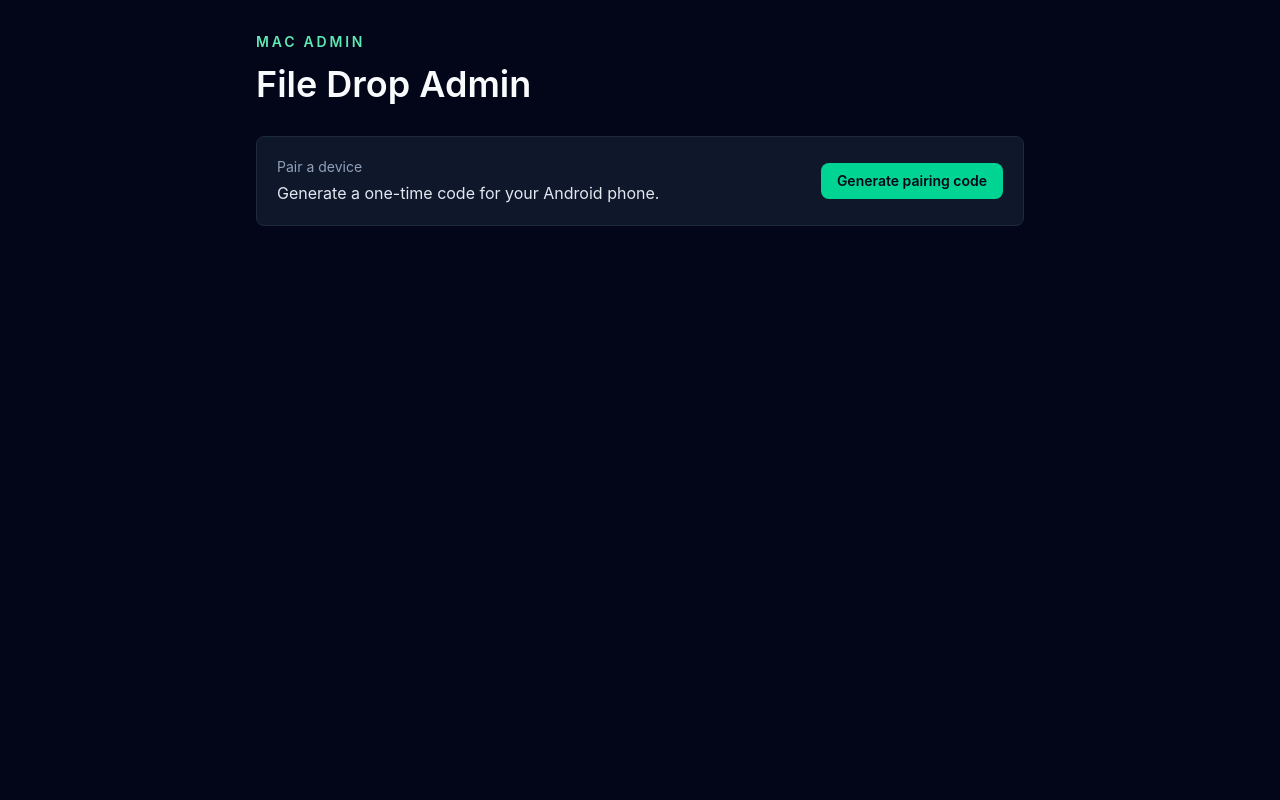
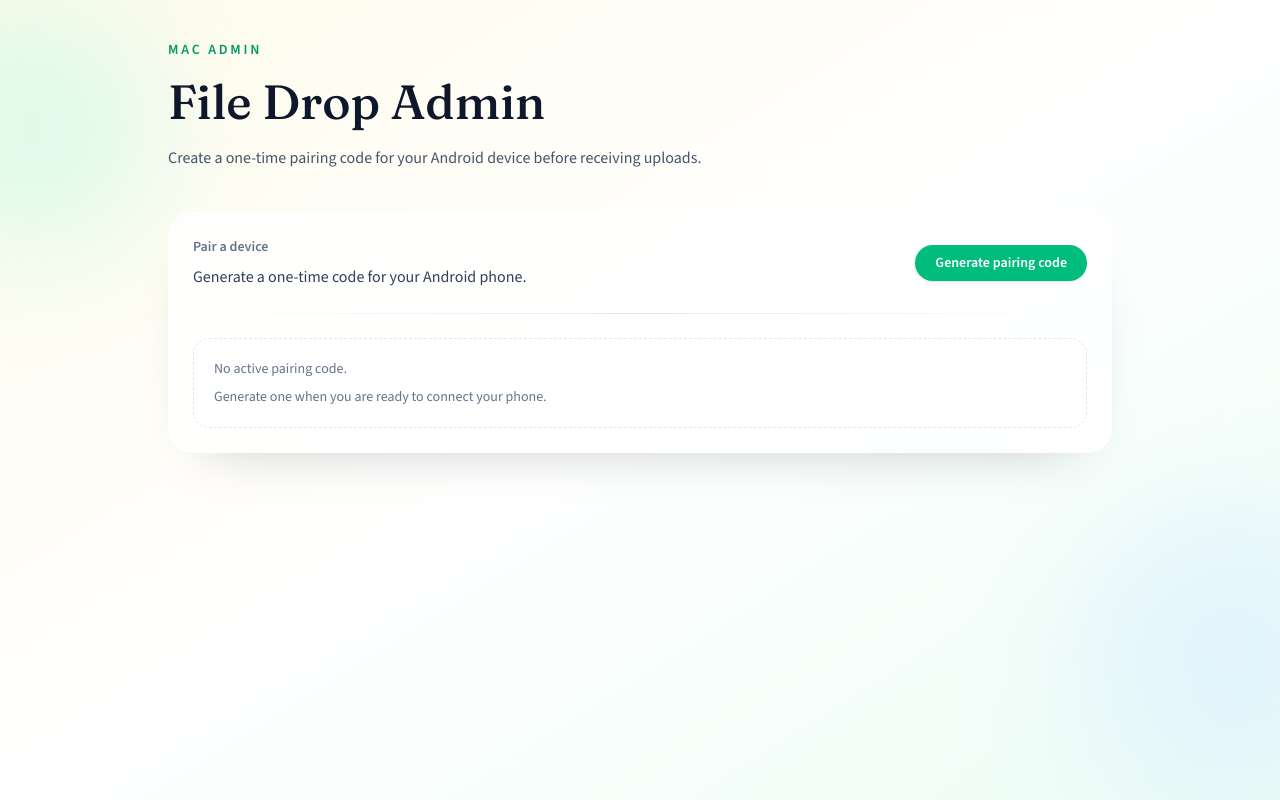
Before and after one commit to kishoreshanto/file-drop, a SvelteKit app: page /admin in a window 1280 px wide. Built offline with nearby package versions, Linux system fonts and the light colour scheme.

Commit message:
feat: enhance UI and layout for admin, pair, and upload pages with improved styling and descriptions

```diff
--- a/src/routes/admin/+page.svelte
+++ b/src/routes/admin/+page.svelte
@@ -6,43 +6,85 @@
 
 <svelte:head>
 	<title>File Drop Admin</title>
+	<meta name="description" content="Generate pairing codes for File Drop." />
+	<link rel="preconnect" href="https://fonts.googleapis.com" />
+	<link rel="preconnect" href="https://fonts.gstatic.com" crossorigin="anonymous" />
+	<link
+		href="https://fonts.googleapis.com/css2?family=Fraunces:opsz,wght@9..144,500;9..144,650&family=Source+Sans+3:wght@400;500;600&display=swap"
+		rel="stylesheet"
+	/>
 </svelte:head>
 
-<main class="min-h-svh bg-slate-950 px-5 py-8 text-slate-50">
-	<section class="mx-auto flex w-full max-w-3xl flex-col gap-8">
+<main
+	class="relative min-h-svh overflow-hidden bg-gradient-to-br from-amber-50 via-white to-emerald-50 text-slate-900"
+>
+	<div
+		class="pointer-events-none absolute top-0 -left-24 h-64 w-64 rounded-full bg-emerald-100/70 blur-3xl"
+		aria-hidden="true"
+	></div>
+	<div
+		class="pointer-events-none absolute -right-24 bottom-0 h-72 w-72 rounded-full bg-sky-100/80 blur-3xl"
+		aria-hidden="true"
+	></div>
+
+	<section
+		class="relative mx-auto flex w-full max-w-5xl flex-col gap-10 px-6 py-10 sm:px-10"
+		style="font-family: 'Source Sans 3', sans-serif;"
+	>
 		<header>
-			<p class="text-sm font-semibold tracking-[0.2em] text-emerald-300 uppercase">Mac admin</p>
-			<h1 class="mt-3 text-4xl font-semibold">File Drop Admin</h1>
+			<p class="text-sm font-semibold tracking-[0.2em] text-emerald-600 uppercase">Mac admin</p>
+			<h1
+				class="mt-3 text-4xl leading-tight text-slate-900 sm:text-5xl"
+				style="font-family: 'Fraunces', serif;"
+			>
+				File Drop Admin
+			</h1>
+			<p class="mt-3 max-w-2xl text-base leading-7 text-slate-600">
+				Create a one-time pairing code for your Android device before receiving uploads.
+			</p>
 		</header>
 
-		<div class="rounded-lg border border-slate-800 bg-slate-900 p-5">
+		<div
+			class="w-full rounded-3xl border border-white/70 bg-white/80 p-6 shadow-[0_24px_60px_-40px_rgba(15,23,42,0.35)] backdrop-blur"
+		>
+			<div class="space-y-6">
 				<div class="flex flex-col gap-4 sm:flex-row sm:items-center sm:justify-between">
 					<div>
-					<p class="text-sm text-slate-400">Pair a device</p>
-					<p class="mt-1 text-base text-slate-200">
+						<p class="text-sm font-semibold text-slate-500">Pair a device</p>
+						<p class="mt-2 text-base text-slate-700">
 							Generate a one-time code for your Android phone.
 						</p>
 					</div>
 					<form method="POST" action="?/generate">
 						<button
-						class="rounded-lg bg-emerald-400 px-4 py-2 text-sm font-semibold text-slate-950 hover:bg-emerald-300"
+							class="rounded-full bg-emerald-500 px-5 py-2 text-sm font-semibold text-white shadow-sm transition hover:bg-emerald-400"
 						>
 							Generate pairing code
 						</button>
 					</form>
 				</div>
 
+				<div class="h-px w-full bg-gradient-to-r from-transparent via-slate-200 to-transparent"></div>
+
 				{#if form?.pairingCode}
-				<div class="mt-6 rounded-lg border border-emerald-800 bg-emerald-950/50 p-5">
-					<p class="text-sm text-emerald-200">Pairing code</p>
-					<p class="mt-2 text-4xl font-semibold tracking-[0.18em] text-white">
+					<div class="rounded-2xl border border-emerald-200 bg-emerald-50/80 p-5">
+						<p class="text-sm font-semibold text-emerald-600">Pairing code</p>
+						<p class="mt-3 text-4xl font-semibold tracking-[0.18em] text-emerald-900">
 							{form.pairingCode}
 						</p>
-					<p class="mt-3 text-sm text-emerald-100">
+						<p class="mt-3 text-sm text-emerald-700">
 							Expires at {new Date(form.expiresAt).toLocaleTimeString()}
+						</p>
+					</div>
+				{:else}
+					<div class="rounded-2xl border border-dashed border-slate-200 bg-white/70 p-5">
+						<p class="text-sm text-slate-500">No active pairing code.</p>
+						<p class="mt-2 text-sm text-slate-500">
+							Generate one when you are ready to connect your phone.
 						</p>
 					</div>
 				{/if}
 			</div>
+		</div>
 	</section>
 </main>
--- a/src/routes/pair/+page.svelte
+++ b/src/routes/pair/+page.svelte
@@ -6,38 +6,71 @@
 
 <svelte:head>
 	<title>Pair Device | File Drop</title>
+	<meta name="description" content="Pair your Android device to File Drop." />
+	<link rel="preconnect" href="https://fonts.googleapis.com" />
+	<link rel="preconnect" href="https://fonts.gstatic.com" crossorigin="anonymous" />
+	<link
+		href="https://fonts.googleapis.com/css2?family=Fraunces:opsz,wght@9..144,500;9..144,650&family=Source+Sans+3:wght@400;500;600&display=swap"
+		rel="stylesheet"
+	/>
 </svelte:head>
 
-<main class="min-h-svh bg-stone-50 px-5 py-8 text-slate-950">
-	<section class="mx-auto flex w-full max-w-md flex-col gap-6">
+<main
+	class="relative min-h-svh overflow-hidden bg-linear-to-br from-amber-50 via-white to-emerald-50 text-slate-900"
+>
+	<div
+		class="pointer-events-none absolute top-0 -left-24 h-64 w-64 rounded-full bg-emerald-100/70 blur-3xl"
+		aria-hidden="true"
+	></div>
+	<div
+		class="pointer-events-none absolute -right-24 bottom-0 h-72 w-72 rounded-full bg-sky-100/80 blur-3xl"
+		aria-hidden="true"
+	></div>
+
+	<section
+		class="relative mx-auto flex w-full max-w-md flex-col gap-8 px-6 py-10 sm:px-10"
+		style="font-family: 'Source Sans 3', sans-serif;"
+	>
 		<header>
-			<p class="text-sm font-semibold tracking-[0.2em] text-emerald-700 uppercase">File Drop</p>
-			<h1 class="mt-3 text-4xl font-semibold">Pair this device</h1>
+			<p class="text-sm font-semibold tracking-[0.2em] text-emerald-600 uppercase">File Drop</p>
+			<h1
+				class="mt-3 text-4xl leading-tight text-slate-900"
+				style="font-family: 'Fraunces', serif;"
+			>
+				Pair this device
+			</h1>
+			<p class="mt-3 text-base leading-7 text-slate-600">
+				Enter the pairing code shown on your Mac and confirm how this device should appear.
+			</p>
 		</header>
 
-		<form method="POST" class="rounded-lg border border-slate-200 bg-white p-5 shadow-sm">
+		<form
+			method="POST"
+			class="rounded-3xl border border-white/70 bg-white/80 p-6 shadow-[0_24px_60px_-40px_rgba(15,23,42,0.35)] backdrop-blur"
+		>
+			<div class="space-y-5">
 				{#if form?.message}
-				<p class="mb-4 rounded-lg border border-red-200 bg-red-50 px-3 py-2 text-sm text-red-700">
+					<p class="rounded-xl border border-red-200 bg-red-50/80 px-3 py-2 text-sm text-red-700">
 						{form.message}
 					</p>
 				{/if}
 
 				<label class="block">
-				<span class="text-sm font-semibold text-slate-700">Device name</span>
+					<span class="text-sm font-semibold text-slate-600">Device name</span>
 					<input
 						name="deviceName"
 						value={form?.deviceName ?? 'Android Phone'}
-					class="mt-2 w-full rounded-lg border border-slate-300 px-3 py-2"
+						class="mt-2 w-full rounded-xl border border-slate-200 bg-white/70 px-4 py-3 text-base text-slate-900 shadow-sm focus:border-emerald-400 focus:outline-none focus:ring-2 focus:ring-emerald-100"
 						autocomplete="off"
 						required
 					/>
 				</label>
 
-			<label class="mt-4 block">
-				<span class="text-sm font-semibold text-slate-700">Pairing code</span>
+				<label class="block">
+					<span class="text-sm font-semibold text-slate-600">Pairing code</span>
 					<input
 						name="pairingCode"
-					class="mt-2 w-full rounded-lg border border-slate-300 px-3 py-2 text-lg tracking-[0.18em]"
+						class="mt-2 w-full rounded-xl border border-slate-200 bg-white/70 px-4 py-3 text-lg tracking-[0.18em] text-slate-900 shadow-sm focus:border-emerald-400 focus:outline-none focus:ring-2 focus:ring-emerald-100"
 						inputmode="numeric"
 						autocomplete="one-time-code"
 						placeholder="583 291"
@@ -45,11 +78,17 @@
 					/>
 				</label>
 
+				<div class="flex flex-col gap-3">
 					<button
-				class="mt-5 w-full rounded-lg bg-emerald-600 px-4 py-3 text-sm font-semibold text-white hover:bg-emerald-500"
+						class="w-full rounded-full bg-emerald-500 px-5 py-3 text-sm font-semibold text-white shadow-sm transition hover:bg-emerald-400"
 					>
 						Pair device
 					</button>
+					<p class="text-xs text-slate-500">
+						Codes expire quickly for security. If it fails, request a new one on your Mac.
+					</p>
+				</div>
+			</div>
 		</form>
 	</section>
 </main>
--- a/src/routes/upload/+page.svelte
+++ b/src/routes/upload/+page.svelte
@@ -198,32 +198,79 @@
 
 <svelte:head>
 	<title>Upload | File Drop</title>
+	<meta name="description" content="Upload files to your paired Mac using File Drop." />
+	<link rel="preconnect" href="https://fonts.googleapis.com" />
+	<link rel="preconnect" href="https://fonts.gstatic.com" crossorigin="anonymous" />
+	<link
+		href="https://fonts.googleapis.com/css2?family=Fraunces:opsz,wght@9..144,500;9..144,650&family=Source+Sans+3:wght@400;500;600&display=swap"
+		rel="stylesheet"
+	/>
 </svelte:head>
 
-<main class="min-h-svh bg-stone-50 px-5 py-8 text-slate-950">
-	<section class="mx-auto flex w-full max-w-2xl flex-col gap-6">
+<main
+	class="relative min-h-svh overflow-hidden bg-linear-to-br from-amber-50 via-white to-emerald-50 text-slate-900"
+>
+	<div
+		class="pointer-events-none absolute top-0 -left-24 h-64 w-64 rounded-full bg-emerald-100/70 blur-3xl"
+		aria-hidden="true"
+	></div>
+	<div
+		class="pointer-events-none absolute -right-24 bottom-0 h-72 w-72 rounded-full bg-sky-100/80 blur-3xl"
+		aria-hidden="true"
+	></div>
+
+	<section
+		class="relative mx-auto flex w-full max-w-3xl flex-col gap-8 px-6 py-10 sm:px-10"
+		style="font-family: 'Source Sans 3', sans-serif;"
+	>
 		<header>
-			<p class="text-sm font-semibold tracking-[0.2em] text-emerald-700 uppercase">Connected</p>
-			<h1 class="mt-3 text-4xl font-semibold">Upload</h1>
-			<p class="mt-3 text-slate-600">{data.device.name} is paired and ready.</p>
+			<p class="text-sm font-semibold tracking-[0.2em] text-emerald-600 uppercase">Connected</p>
+			<h1
+				class="mt-3 text-4xl leading-tight text-slate-900"
+				style="font-family: 'Fraunces', serif;"
+			>
+				Upload
+			</h1>
+			<p class="mt-3 text-base leading-7 text-slate-600">
+				{data.device.name} is paired and ready to receive your files.
+			</p>
+			<div class="mt-4 flex flex-wrap gap-3">
+				<span
+					class="rounded-full border border-emerald-200 bg-emerald-50 px-4 py-1 text-sm font-semibold text-emerald-700"
+				>
+					Secure transfer
+				</span>
+				<span
+					class="rounded-full border border-slate-200 bg-white/70 px-4 py-1 text-sm font-semibold text-slate-600"
+				>
+					Local Wi-Fi only
+				</span>
+			</div>
 		</header>
 
+		<div
+			class="rounded-3xl border border-white/70 bg-white/80 p-6 shadow-[0_24px_60px_-40px_rgba(15,23,42,0.35)] backdrop-blur"
+		>
+			<div class="space-y-6">
 				<FilePicker disabled={uploading} errors={clientErrors} onFilesChange={handleFilesChange} />
 				<UploadQueue {files} />
 				<UploadProgress {progress} {status} {uploading} />
 				{#if uploading}
 					<p class="text-center text-sm text-slate-500">
-				Uploading file {currentFileIndex} of {files.length}. Keep this page open until it finishes.
+						Uploading file {currentFileIndex} of {files.length}. Keep this page open until it
+						finishes.
 					</p>
 				{/if}
 				<UploadResult {accepted} {rejected} />
 
 				<button
-			class="rounded-lg bg-emerald-600 px-4 py-3 text-sm font-semibold text-white disabled:cursor-not-allowed disabled:bg-slate-300"
+					class="w-full rounded-full bg-emerald-500 px-5 py-3 text-sm font-semibold text-white shadow-sm transition hover:bg-emerald-400 disabled:cursor-not-allowed disabled:bg-slate-300"
 					disabled={uploading || files.length === 0 || clientErrors.length > 0}
 					onclick={uploadSelectedFiles}
 				>
 					{uploading ? 'Uploading' : 'Upload selected files'}
 				</button>
+			</div>
+		</div>
 	</section>
 </main>
```
Also changed, not shown: 1 other file (tests, documents, lock files or other folders). Lines whose indentation alone changed are shown as unchanged.
